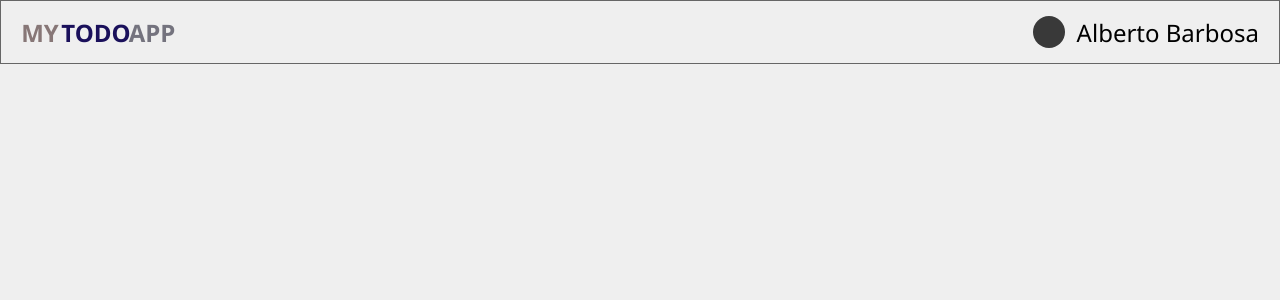
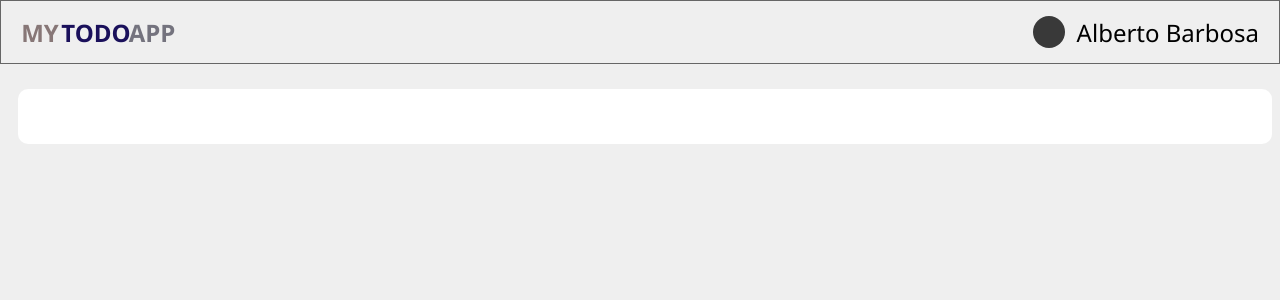
Before and after one commit to Alberto21-boop/Mentoria-YDUQS, a React (Vite) app: page / in a window 1280 px wide. Shown: the top 300 px of the page. Built offline with nearby package versions, Linux system fonts and the light colour scheme.

Commit message:
input finalizado

```diff
--- a/src/Pages/Home/index.tsx
+++ b/src/Pages/Home/index.tsx
@@ -1,7 +1,12 @@
-import { HomeBackground } from './styles';
+import { InputTask } from '../../components/InputTask';
+import { HomeBackground, HomeContainer } from './styles';
 
 export function Home() {
     return (
-        <HomeBackground></HomeBackground>
+        <HomeBackground>
+            <HomeContainer>
+                <InputTask></InputTask>
+            </HomeContainer>
+        </HomeBackground>
     );
 }
--- a/src/Pages/Home/styles.ts
+++ b/src/Pages/Home/styles.ts
@@ -2,6 +2,12 @@ import styled from 'styled-components';
 
 export const HomeBackground = styled.div`
   display: flex;
+  width: 100%;
+  padding-top: 64px;
   background: ${(props) => props.theme.colors['base-background-screen']};
+`;
 
-`;
+export const HomeContainer = styled.div`
+  display: flex;
+  width: 100%;
+`
--- a/src/components/Header/styles.ts
+++ b/src/components/Header/styles.ts
@@ -4,11 +4,14 @@ export const HeaderContainer = styled.div`
   display: flex;
   width: 100%;
   height: 64px;
+  position: fixed;
   justify-content: space-between;
   background: ${(props) => props.theme.colors['base-background-screen']};
   border: 1px solid ${(props) => props.theme.colors['base-screen']};
   font-family: 'Segoe UI', Tahoma, Geneva, Verdana, sans-serif;
   font-weight: 700;
+  z-index: 1000;
+  margin-bottom: 20px;
 `;
 
 export const HeaderLeftSpell = styled.div`
--- /dev/null
+++ b/src/components/InputTask/index.tsx
@@ -0,0 +1,7 @@
+import { InputContainer } from './styles';
+
+export function InputTask() {
+    return (
+        <InputContainer placeholder=" " />
+    );
+}
--- /dev/null
+++ b/src/components/InputTask/styles.ts
@@ -0,0 +1,13 @@
+import styled from 'styled-components';
+
+export const InputContainer = styled.input`
+  display: flex;
+  width: 98%;
+  height: 55px;
+  margin-left: 18px;
+  background: ${(props) => props.theme.colors['base-input-background']};
+  border: none;
+  border-radius: 10px;
+  margin-top: 25px;
+  padding-left: 10px;
+`;
--- a/src/styles/themes/default.ts
+++ b/src/styles/themes/default.ts
@@ -2,6 +2,7 @@ export const defaultTheme = {
     colors: {
         "base-background": "#FAFAFA",
         "base-background-screen": "#EFEFEF",
+        "base-input-background": "#FFFFFF",
         "base-text": "#000000",
         "base-screen": "#666666",
         "base-button": "#E6E5E5",
```
